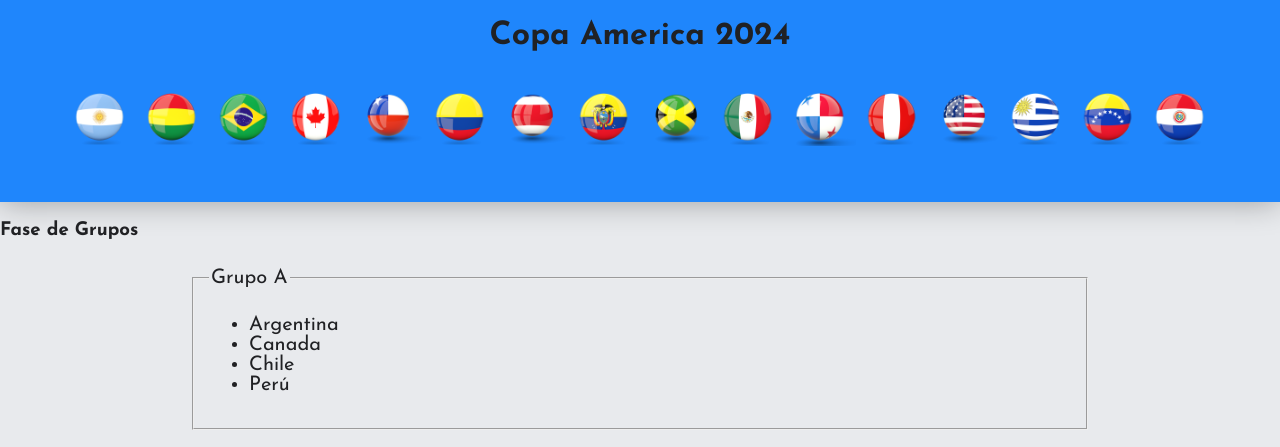
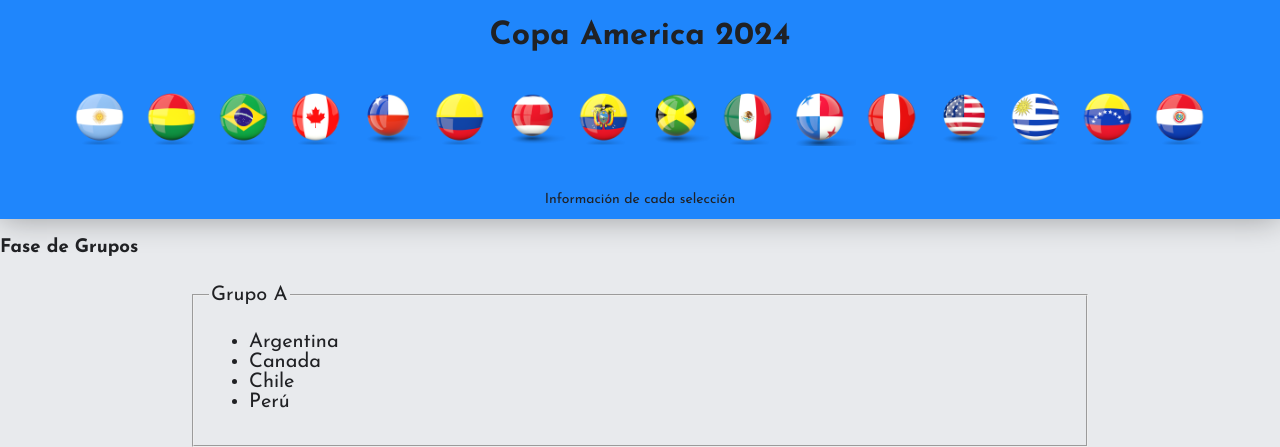
Before and after one commit to 00nic/portal_deportivo, a Python web app: template templates/index.html in a window 1280 px wide; the page is wider, and only the part inside the window is pictured. Shown: the top 447 px of that part. Run offline with Jinja, Linux system fonts and the light colour scheme; the template is opened without the code that fills it, so the values that code supplies are empty.

Commit message:
Se agrego header--pie

```diff
--- a/static/index.css
+++ b/static/index.css
@@ -39,7 +39,6 @@ body{
     height:100px;
     padding: 0;
     margin: 0;
-
 }
 .logo-circle{
     padding: 0;
@@ -53,6 +52,15 @@ body{
 .logo-circle:hover{
     transform: scale(1.9);
 }
+
+.header--pie{
+    padding-top: 0;
+    margin-top: 0;
+    margin-bottom: 2px;
+    font-size: 14px;
+}
+
+
 .box{
     width: 100%;
 }
--- a/templates/index.html
+++ b/templates/index.html
@@ -30,12 +30,9 @@
             <li class="item-logo"><a href=""><div class="logo-circle"><img alt="logo uruguay" src="/static/imagenes/uruguay_640.png"></div></a></li>
             <li class="item-logo"><a href=""><div class="logo-circle"><img alt="logo venezuela" src="/static/imagenes/venezuela_640.png"></div></a></li>
             <li class="item-logo"><a href=""><div class="logo-circle"><img alt="logo paraguay" src="/static/imagenes/paraguay.png"></div></a></li>
+        </ul>
+        <div><p class="header--pie">Información de cada selección</p></div>
 
-
-
-
-
-        </ul>
     </div>
 
     <div class="box">
```
